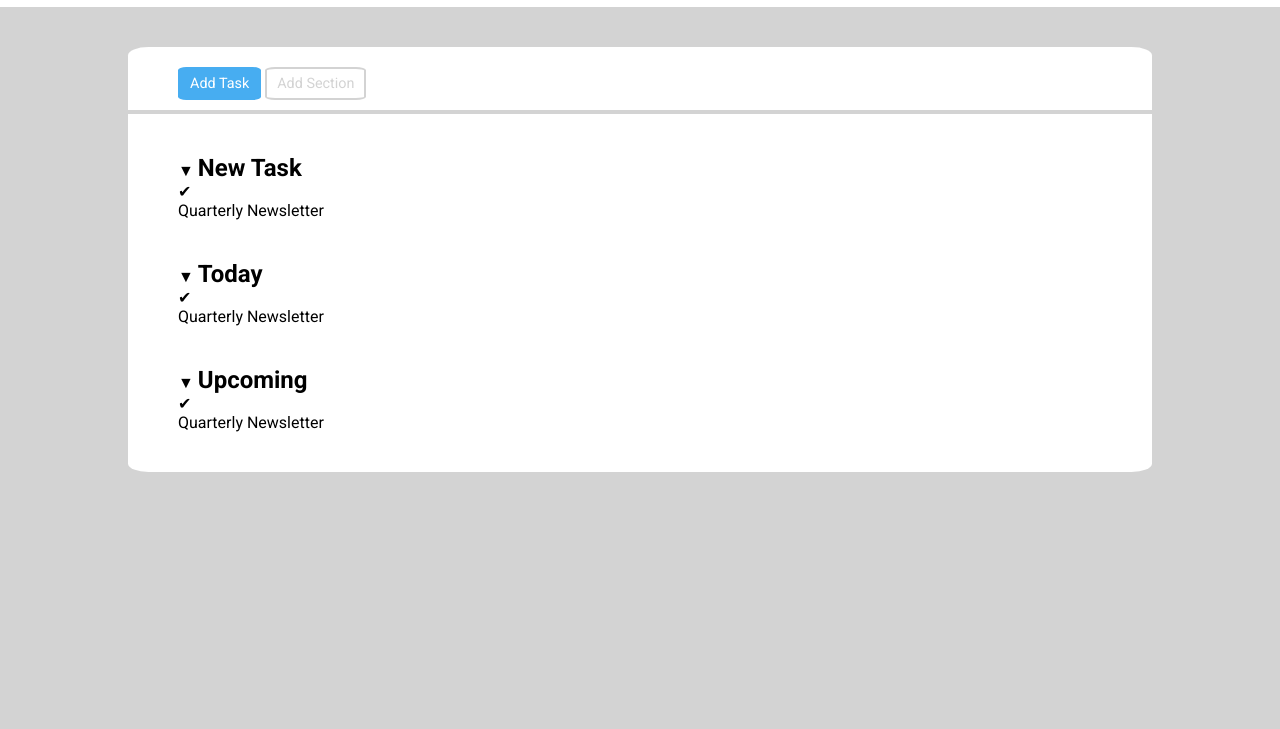
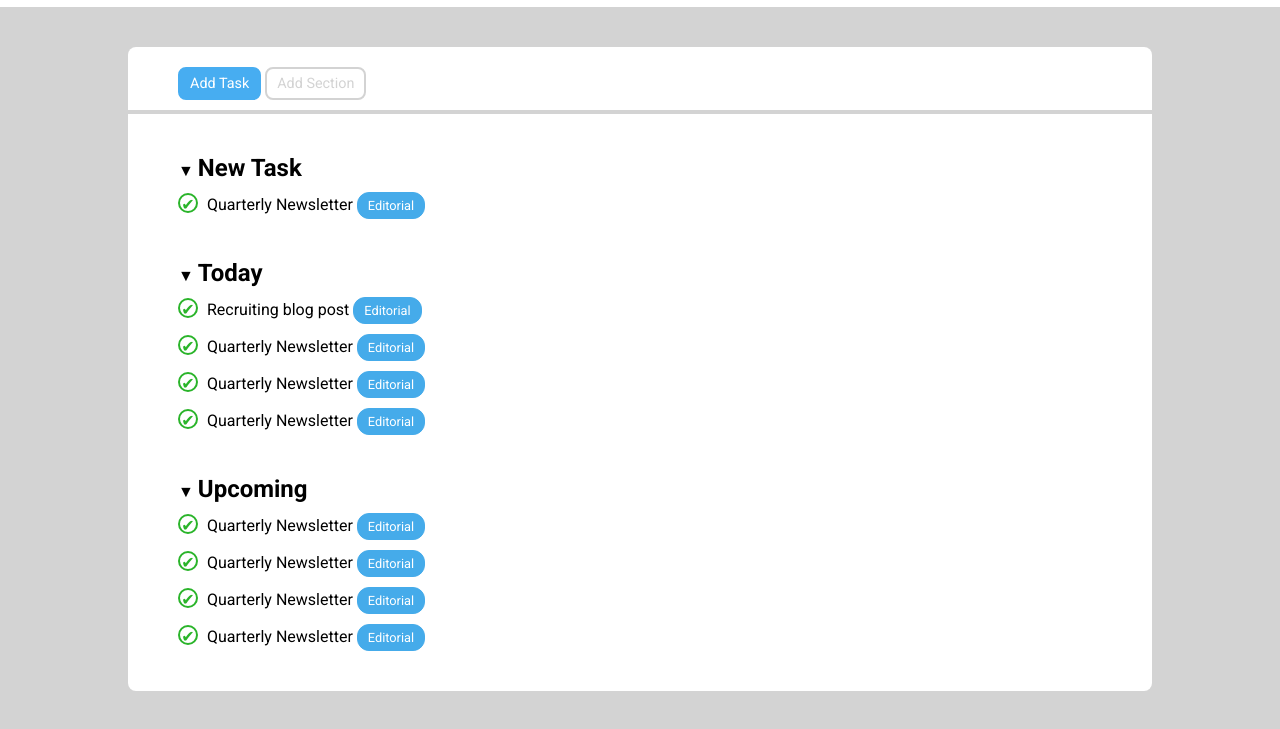
Before and after one commit to clmb00/html-css-toboolist, a plain HTML site: page index.html in a window 1280 px wide. Shown: the part 67-796 px from the top of the page. Drawn offline with Linux system fonts and the light colour scheme.

Commit message:
[ADD] color tags

```diff
--- a/css/style.css
+++ b/css/style.css
@@ -14,7 +14,7 @@ body{
   max-width: 1200px;
   margin: 0 auto;
   background-color: white;
-  border-radius: 2%;
+  border-radius: 8px;
   padding-bottom: 40px;
 }
 
@@ -51,7 +51,7 @@ main section{
 .button-add{
   display: inline-block;
   padding: 6px 10px 6px 10px;
-  border-radius: 10%;
+  border-radius: 8px;
   border: 2px solid lightgrey;
   color: lightgrey;
   font-size: 0.9rem;
@@ -74,4 +74,67 @@ hr{
 .list h2{
   display: inline-block;
 }
+
+.item{
+  padding-top: 10px;
+}
+
+.item .check{
+  display: inline-block;
+  width: 20px;
+  height: 20px;
+  text-align: center;
+  line-height: 20px;
+  border: 2px solid rgb(42, 180, 42);
+  border-radius: 50%;
+  margin-right: 5px;
+}
+
+.item .yes{
+  color: rgb(42, 180, 42);
+}
+
+.item .no{
+  color: red;
+  border-color: red;
+}
+
+.tag{
+  display: inline-block;
+  font-size: 0.8rem;
+  color: white;
+  border: 1px solid black;
+  border-radius: 12px;
+  padding: 5px 10px 5px 10px;
+}
+
+.editorial{
+  background-color: #45abea;
+  border-color: #45abea;
+}
+
+.goals{
+  background-color: #9C72E4;
+  border-color: #9C72E4;
+}
+
+.recruiting{
+  background-color: #64c0a9;
+  border-color: #64c0a9;
+}
+
+.mobile{
+  background-color: #f29e33;
+  border-color: #f29e33;
+}
+
+.website{
+  background-color: #d863a1;
+  border-color: #d863a1;
+}
+
+.sales{
+  background-color: #b0c926;
+  border-color: #b0c926;
+}
 /* ----------- */
--- a/index.html
+++ b/index.html
@@ -50,6 +50,10 @@
 
           <span>Quarterly Newsletter</span>
 
+          <div class="tag editorial">
+            <span>Editorial</span>
+          </div>
+
         </div>
 
       </section>
@@ -67,7 +71,53 @@
             <span>&#x2714;</span>
           </div>
 
+          <span>Recruiting blog post</span>
+
+          <div class="tag editorial">
+            <span>Editorial</span>
+          </div>
+
+        </div>
+
+        <div class="item">
+
+          <div class="check yes">
+            <span>&#x2714;</span>
+          </div>
+
           <span>Quarterly Newsletter</span>
+
+          <div class="tag editorial">
+            <span>Editorial</span>
+          </div>
+
+        </div>
+
+        <div class="item">
+
+          <div class="check yes">
+            <span>&#x2714;</span>
+          </div>
+
+          <span>Quarterly Newsletter</span>
+
+          <div class="tag editorial">
+            <span>Editorial</span>
+          </div>
+
+        </div>
+
+        <div class="item">
+
+          <div class="check yes">
+            <span>&#x2714;</span>
+          </div>
+
+          <span>Quarterly Newsletter</span>
+
+          <div class="tag editorial">
+            <span>Editorial</span>
+          </div>
 
         </div>
 
@@ -88,6 +138,52 @@
 
           <span>Quarterly Newsletter</span>
 
+          <div class="tag editorial">
+            <span>Editorial</span>
+          </div>
+
+        </div>
+
+        <div class="item">
+
+          <div class="check yes">
+            <span>&#x2714;</span>
+          </div>
+
+          <span>Quarterly Newsletter</span>
+
+          <div class="tag editorial">
+            <span>Editorial</span>
+          </div>
+
+        </div>
+
+        <div class="item">
+
+          <div class="check yes">
+            <span>&#x2714;</span>
+          </div>
+
+          <span>Quarterly Newsletter</span>
+
+          <div class="tag editorial">
+            <span>Editorial</span>
+          </div>
+
+        </div>
+
+        <div class="item">
+
+          <div class="check yes">
+            <span>&#x2714;</span>
+          </div>
+
+          <span>Quarterly Newsletter</span>
+
+          <div class="tag editorial">
+            <span>Editorial</span>
+          </div>
+
         </div>
 
       </section>
```
